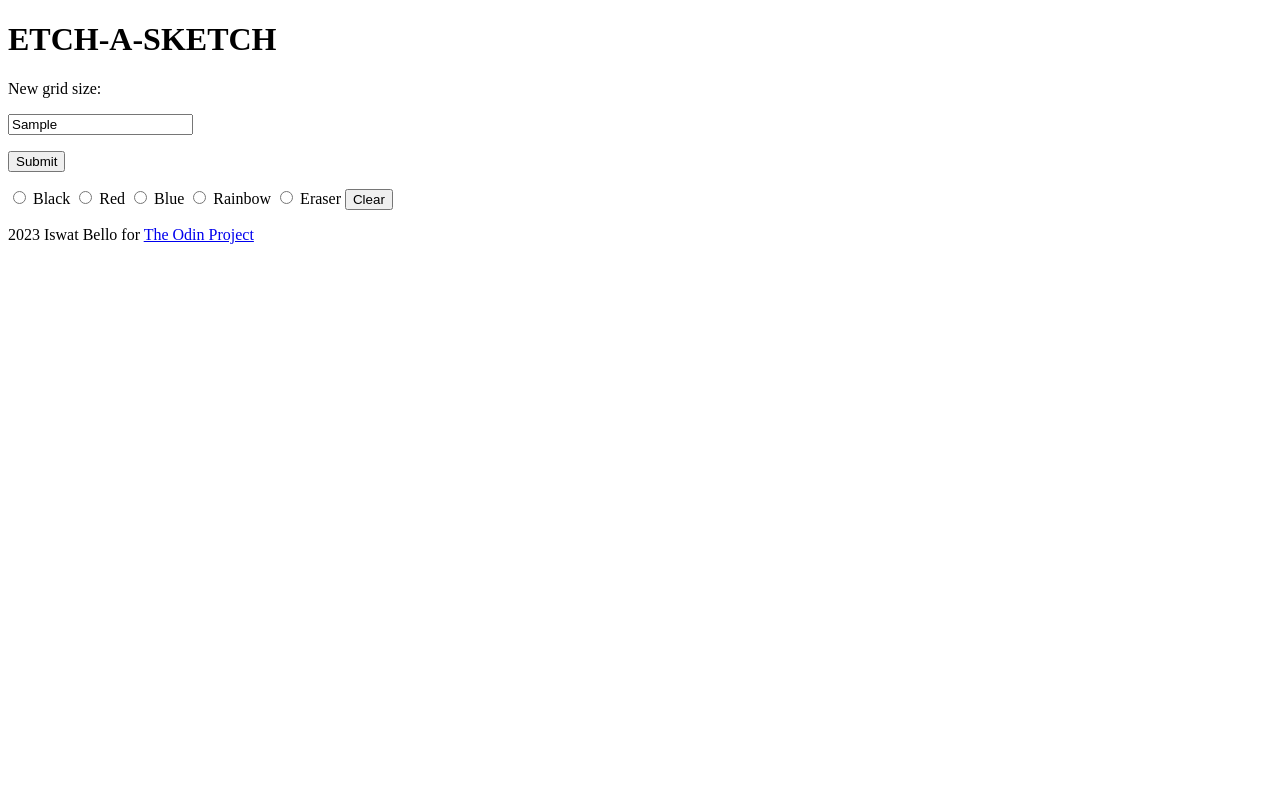
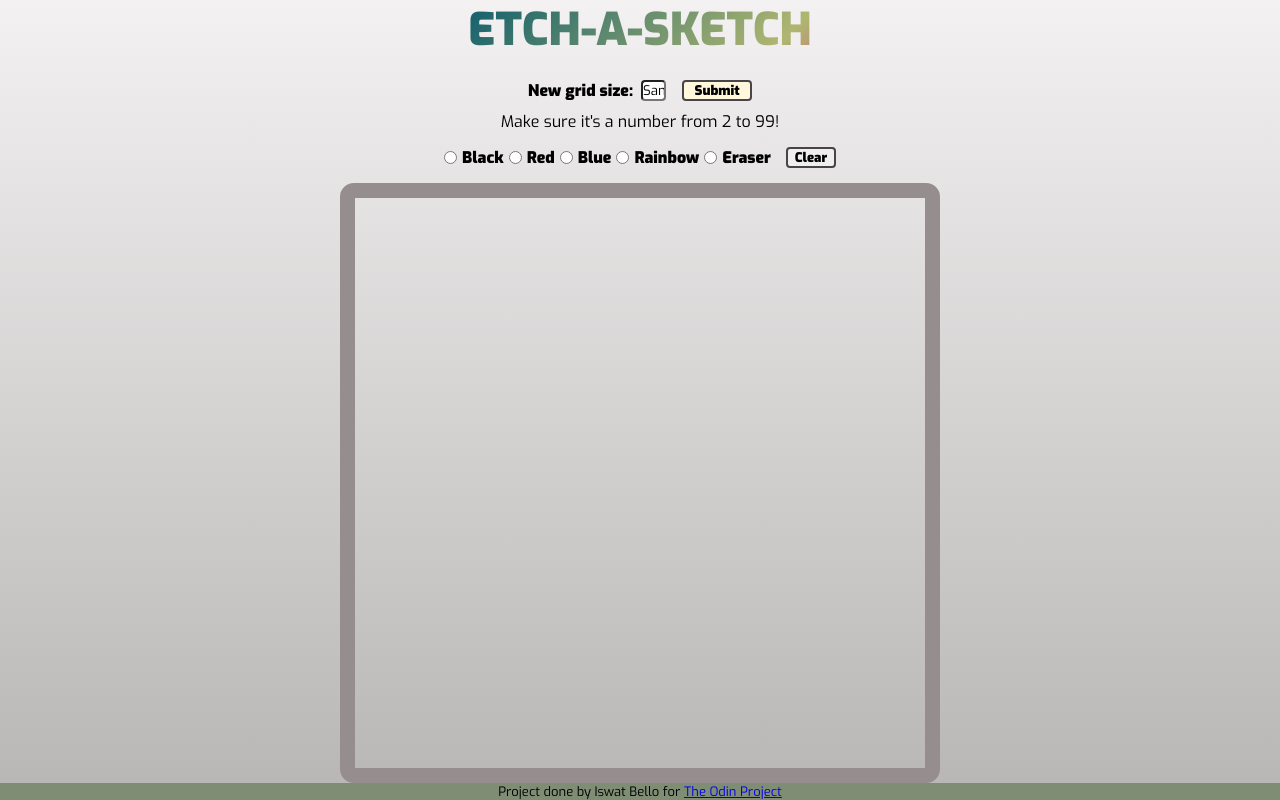
Before and after one commit to Iswanna/etch-a-sketch, a plain HTML site: page index.html in a window 1280 px wide. Both pictures are taken after typing "Sample" into the empty fields and a click on the button "Submit". Drawn offline with Linux system fonts and the light colour scheme.

Commit message:
Complete the css styling and js script of the project 100%

```diff
--- a/index.html
+++ b/index.html
@@ -9,19 +9,21 @@
 </head>
 <body>
 
+
     <header id="header">
-        <h1>ETCH-A-SKETCH</h1>
+        <h1 class="animate-character">Etch-a-sketch</h1>
     </header>
-    <div id="grid-size">
+    <div id="flex-container">
+        <div id="grid-size" class="gride-size"> <!--id="form" class="form-->
             <p>New grid size: </p>
-        <input type="text" id="user-number">
+            <input type="text" id="user-number" class="user-number">
             <p id="copy-input"></p>
-        <button id="user-submit">Submit</button>
+            <button id="user-submit" class="user-input">Submit</button>
         </div>
 
         <p id="prompt"></p>
 
-    <form>
+        <form id="buttons">
 
             <input type="radio" id="black-pen" name="pen" value="black-pen">
             <label for="black-pen">Black</label>
@@ -42,12 +44,13 @@
 
         </form>
 
-    <div>
+        <div class="canvas">
             <div class="container"></div>
+        </div>
     </div>
 
     <footer>
-        <p>2023 Iswat Bello for <a href="https://www.theodinproject.com/lessons/foundations-etch-a-sketch" target="_blank">The Odin Project</a></p>
+        <p>Project done by Iswat Bello for <a href="https://www.theodinproject.com/lessons/foundations-etch-a-sketch" target="_blank">The Odin Project</a></p>
     </footer>
 
 
--- a/scriptcopy.js
+++ b/scriptcopy.js
@@ -1,3 +1,4 @@
+
 let containerDiv = document.querySelector('.container');
 let userValue = document.getElementById('user-number');
 let userSubmit = document.getElementById('user-submit');
--- a/scripts/script.js
+++ b/scripts/script.js
@@ -0,0 +1,119 @@
+//catch DOM
+const containerDiv = document.querySelector(".container");
+const userValue = document.getElementById("user-number");
+const userSubmit = document.getElementById("user-submit");
+const promptText = document.getElementById("prompt");
+const copyInput = document.getElementById("copy-input");
+const clearButton = document.getElementById("clear-button");
+
+function grid10() {
+
+    for(let i = 0; i < 10; i++) {
+        let row = document.createElement('div');
+        row.classList.add('row');
+        containerDiv.appendChild(row);
+        for(let k = 0; k < 10; k++) {
+            let column = document.createElement('div');
+            column.classList.add('column')
+            row.appendChild(column);
+        }
+    }
+    draw();
+}
+
+function entryHint() {
+    promptText.textContent = "Enter a number between 2 and 99.";
+}
+
+function duplicateGrid() {
+    let userGrid = userValue.value;
+    copyInput.textContent = "x " + userGrid;
+    console.log(copyInput.textContent);
+}
+
+function changeColor() {
+    let blackRadio = document.getElementById('black-pen');
+    let redRadio = document.getElementById('red-pen');
+    let blueRadio = document.getElementById('blue-pen');
+    let rainbow = document.getElementById('rainbow-pen');
+    let eraserRadio = document.getElementById('eraser-pen');
+
+    if (blackRadio.checked) {
+        this.style.backgroundColor = '#2e2b2b';
+    } else if (redRadio.checked) {
+        this.style.backgroundColor = '#da2d2d'
+    } else if (blueRadio.checked) {
+        this.style.backgroundColor = "#3f33dd"
+    } else if (eraserRadio.checked) {
+        this.style.backgroundColor = ''
+    } else if (rainbow.checked) {
+        let randomColor = Math.floor(Math.random()*16777215).toString(16);
+        this.style.backgroundColor = "#" + randomColor;
+    }
+}
+
+function draw() {
+    let columns = document.getElementsByClassName("column");
+
+
+    for (let i = 0; i < columns.length; i++) {
+        columns[i].addEventListener("mouseover", changeColor);
+    }
+
+}
+
+function makeGrid() {
+    let number = userValue.value;
+
+    containerDiv.innerHTML = "";
+
+    if (isNaN(number) || number <= 2 || number >= 99) {
+        promptText.textContent = "Make sure it's a number from 2 to 99!";
+
+        for(let i = 0; i < 10; i++) {
+            let row1 = document.createElement('div');
+            row1.classList.add('row');
+            containerDiv.appendChild(row1);
+            for(let k = 0; k < 10; k++) {
+                let column = document.createElement('div');
+                column.classList.add('column')
+                row1.appendChild(column1);
+            }
+        }
+    } else {
+        promptText.textContent = "";
+
+
+        containerDiv.innerHTML = "";
+
+
+
+        for(let i = 0; i < number; i++) {
+            let row1 = document.createElement('div');
+            row1.classList.add('row');
+            containerDiv.appendChild(row1);
+            for(let k = 0; k < number; k++) {
+                let column1 = document.createElement('div');
+                column1.classList.add('column')
+                row1.appendChild(column1);
+            }
+        }
+    }
+
+    draw();
+}
+
+
+function clearGrid() {
+    let columns = document.getElementsByClassName("column");
+    for (let i = 0; i < columns.length; i++) {
+        columns[i].style.backgroundColor = '';
+    }
+}
+
+
+window.addEventListener("load", grid10);
+userValue.addEventListener("focus", entryHint);
+userValue.addEventListener("keyup", duplicateGrid);
+userSubmit.addEventListener("click", makeGrid);
+//clearButton.addEventListener("click", clearGrid);
--- a/stylecopy.css
+++ b/stylecopy.css
@@ -83,11 +83,11 @@ html, body {
     font-family: exo;
     border: 2px solid rgb(71, 69, 69);
     cursor: pointer;
- }
+}
 
- #copy-input {
+#copy-input {
      margin-right: 10px;
- }
+}
 
 #prompt {
     font-size: 14px;
--- a/styles/style.css
+++ b/styles/style.css
@@ -0,0 +1,162 @@
+@import url('https://fonts.googleapis.com/css2?family=Exo:wght@100;200;400;500;600;700;800;900&display=swap');
+
+* {
+    box-sizing: border-box;
+    margin: 0px;
+    padding: 0px;
+    font-family: 'Exo', sans-serif;
+
+
+}
+
+html,
+body {
+    width: 100%;
+    height: 100%;
+    background-image: linear-gradient(#f3f1f1, #b8b5b5);
+}
+
+body {
+    display: flex;
+    flex-direction: column;
+    justify-content: space-between;
+    align-items: center;
+}
+
+header {
+    text-align: center;
+    padding-bottom: 10px;
+}
+
+.animate-character
+{
+   text-transform: uppercase;
+  background-image: linear-gradient(
+    -225deg,
+    #19636d 5%,
+    #afb670 50%,
+    #db4879 67%,
+    #c7c360 100%
+  );
+  background-size: auto auto;
+  background-clip: border-box;
+  background-size: 200% auto;
+  color: #fff;
+  background-clip: text;
+  -webkit-background-clip: text;
+  -webkit-text-fill-color: transparent;
+  animation: textclip 8s linear infinite;
+  display: inline-block;
+  font-size: 45px;
+  font-weight: 900;
+}
+
+@keyframes textclip {
+    to {
+      background-position: 200% center;
+    }
+  }
+
+#flex-container {
+    width: 600px;
+    height: 750px;
+    text-align: center;
+    flex: auto;
+}
+
+#grid-size {
+    display: flex;
+    justify-content: center;
+    margin: auto;
+    padding: 10px;
+    font-weight: 900;
+    gap: 8px;
+}
+
+
+.user-number {
+    width: 25px;
+    border-radius: 4px;
+}
+
+#user-submit {
+    width: 70px;
+    border: 2px solid rgb(71, 69, 69);
+    background-color: cornsilk;
+    border-radius: 4px;
+
+}
+
+button {
+    font-weight: 900;
+}
+
+form {
+    margin: 15px;
+    display: flex;
+    justify-content: center;
+    gap: 5px;
+    font-weight: 900;
+}
+
+#clear-button {
+    margin-left: 10px;
+    width: 50px;
+    border: 2px solid rgb(71, 69, 69);
+    border-radius: 4px;
+}
+
+.canvas {
+    display: flex;
+    justify-content: center;
+    align-items: center;
+
+}
+
+.container {
+    height: 600px;
+    width: 600px;
+    display: flex;
+    flex-direction: column;
+    border: 15px solid rgb(150, 142, 142);
+    border-radius: 14px;
+}
+
+.row {
+    display: flex;
+    flex: 1;
+}
+
+.column {
+    border: 1px solid rgb(243, 239, 239);
+    flex: 1;
+}
+
+.column-black {
+    border: 1px solid rgb(26, 25, 25);
+    background-color: rgb(46, 43, 43);
+    flex: 1;
+}
+
+.column-red {
+    border: 1px solid rgb(97, 71, 71);
+    background-color: rgb(218, 45, 45);
+    flex: 1;
+}
+
+.column-blue {
+    border: 1px solid rgb(67, 62, 87);
+    background-color: rgb(63, 51, 221);
+    flex: 1;
+}
+
+footer {
+    display: flex;
+    justify-content: center;
+    align-items: center;
+    width: 100%;
+    height: 50px;
+    text-align: center;
+    font-size: 13px;
+    background-color: #7f8d74;
+}
```
Lines whose indentation alone changed are shown as unchanged.
